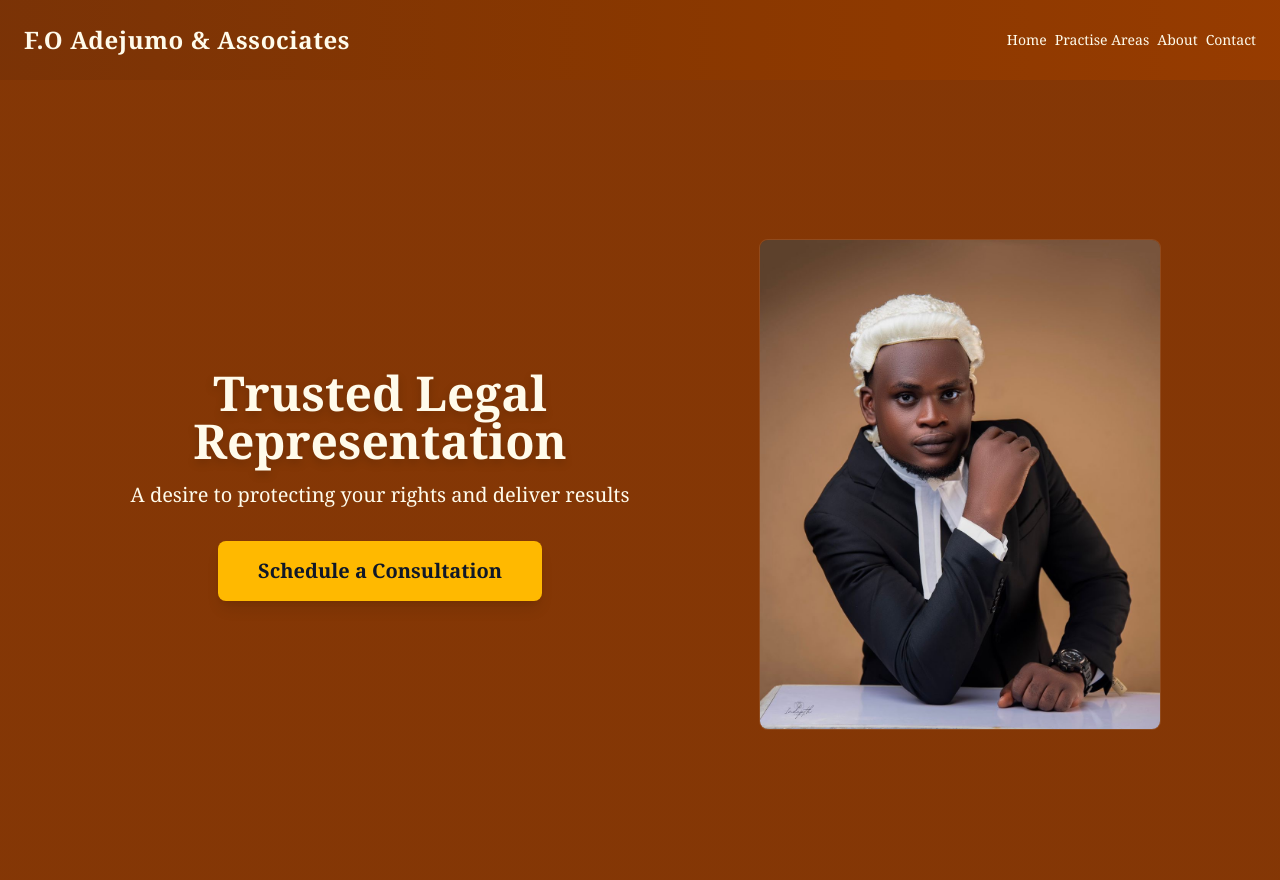
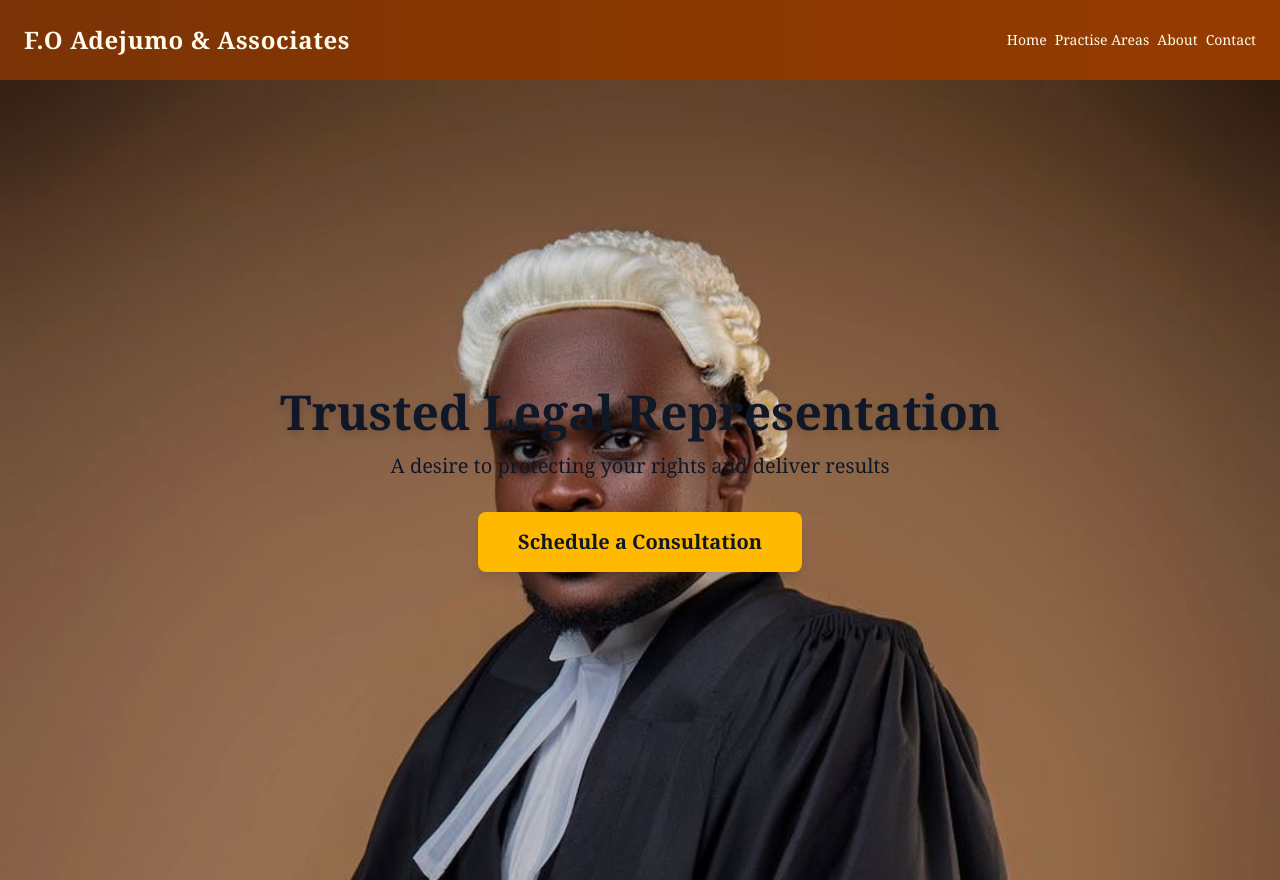
Before and after one commit to chikwadxm/adejumo, a website built with Vite: page index.html in a window 1280 px wide. Shown: the top 880 px of the page. Built offline with nearby package versions, Linux system fonts and the light colour scheme.

Commit message:
background

```diff
--- a/index.html
+++ b/index.html
@@ -25,10 +25,9 @@
       </nav>
     </header>
     <section
-      class="bg-linear-to-r from-amber-900/85 to-amber-900/85 bg-amber-700 text-amber-50 py-32 text-center flex justify-evenly max-sm:block max-sm:items-center  items-center"
-    >
-      <div class="container mx-auto px-6">
-        <h1 class="text-5xl font-bold mb-4 drop-shadow-lg">
+      class="bg-cover  bg-top h-screen flex items-center" style="background-image:url('src/two.JPG')" >
+      <div class="container inset-0 relative z-10 text-center mx-auto px-6">
+        <h1 class="text-5xl  font-bold mb-4 drop-shadow-lg">
           Trusted Legal Representation
         </h1>
         <p class="text-xl mb-8 max-w-3xl mx-auto">
@@ -40,10 +39,7 @@
           Schedule a Consultation
         </p>
       </div>
-      <div class="flex max-sm:w-100 py-8 mr-30">
-        <div class="w-100 rounded-lg overflow-hidden ring-1 ring-white/10">
-          <img src="src/one.JPG" class="w-full h-full  object-cover" />
-        </div>
+
       </div>
     </section>
     <section class="bg-amber-50 py-20">
```
